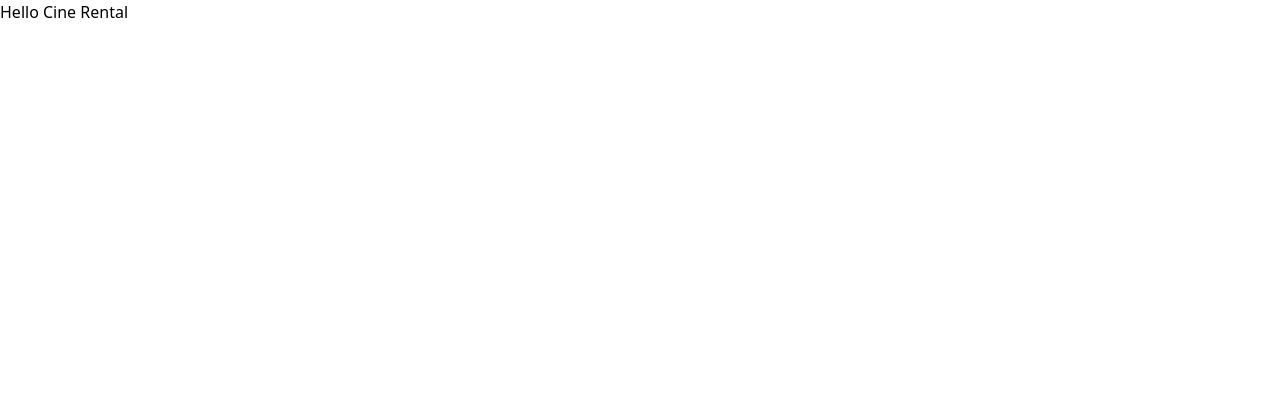
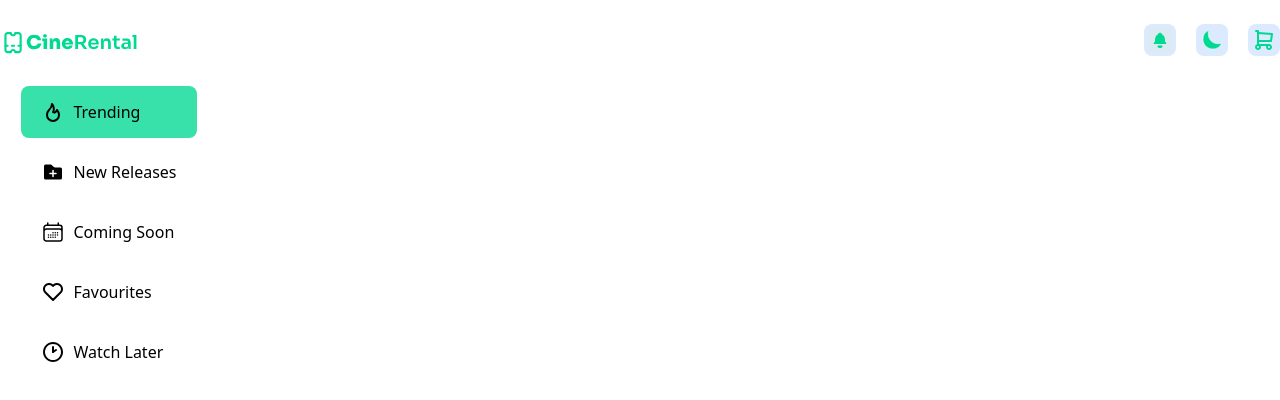
Before and after one commit to sejanmiah/CineRental-Application, a React (Vite) app: page / in a window 1280 px wide. Shown: the top 400 px of the page. Built offline with nearby package versions, Linux system fonts and the light colour scheme.

Commit message:
Header sidebar & Json data Ready

```diff
--- a/src/App.jsx
+++ b/src/App.jsx
@@ -1,9 +1,14 @@
 import React from 'react';
+import Header from './HEader';
+import Sidebar from './Sidebar';
 
 const App = () => {
   return (
     <div>
-      <h1>Hello Cine Rental</h1>
+      <Header></Header>
+      <div className='container grid lg:grid-cols-[218px_1fr] place-content-center place-items-center gap-[3.5rem]'>
+        <Sidebar></Sidebar>
+      </div>
     </div>
   );
 };
--- /dev/null
+++ b/src/Header.jsx
@@ -0,0 +1,51 @@
+import React from "react";
+import logo from "./assets/logo.svg";
+import ringIcon from "./assets/ring.svg";
+import moonIcon from "./assets/icons/moon.svg";
+import cartIcon from "./assets/shopping-cart.svg";
+
+const Header = () => {
+  return (
+    <header className="flex justify-center items-center">
+      <nav className="container flex items-center justify-between space-x-10 py-6">
+        <a href="/">
+          <img src={logo} width="139" height="26" alt="Cine Rental Logo" />
+        </a>
+
+        <ul className="flex items-center space-x-5">
+          <li>
+            <a
+              className="bg-blue-100 dark:bg-blue-900 rounded-lg p-1 inline-block"
+              href="#"
+            >
+              <img src={ringIcon} width="24" height="24" alt="Notifications" />
+            </a>
+          </li>
+          <li>
+            <a
+              className="bg-blue-100 dark:bg-blue-900 rounded-lg p-1 inline-block"
+              href="#"
+            >
+              <img
+                src={moonIcon}
+                width="24"
+                height="24"
+                alt="Toggle Dark Mode"
+              />
+            </a>
+          </li>
+          <li>
+            <a
+              className="bg-blue-100 dark:bg-blue-900 rounded-lg p-1 inline-block"
+              href="#"
+            >
+              <img src={cartIcon} width="24" height="24" alt="Shopping Cart" />
+            </a>
+          </li>
+        </ul>
+      </nav>
+    </header>
+  );
+};
+
+export default Header;
--- /dev/null
+++ b/src/Sidebar.jsx
@@ -0,0 +1,77 @@
+import React from "react";
+import trendingIcon from "./assets/icons/trending.svg";
+import newReleaseIcon from "./assets/icons/newRelease.svg";
+import comingSoonIcon from "./assets/icons/commingSoon.svg";
+import favouriteIcon from "./assets/icons/favourite.svg";
+import watchLaterIcon from "./assets/icons/watchLater.svg";
+
+const Sidebar = () => {
+  return (
+    <aside>
+      <ul className="space-y-2">
+        <li>
+          <a
+            className="flex items-center space-x-2 px-5 py-3.5 rounded-lg bg-primary text-black bg-[#39e1aa]"
+            href="#"
+          >
+            <img src={trendingIcon} width="24" height="24" alt="Trending" />
+            <span>Trending</span>
+          </a>
+        </li>
+        <li>
+          <a
+            className="flex items-center space-x-2 px-5 py-3.5 rounded-lg"
+            href="#"
+          >
+            <img
+              src={newReleaseIcon}
+              width="24"
+              height="24"
+              alt="New Releases"
+            />
+            <span>New Releases</span>
+          </a>
+        </li>
+        <li>
+          <a
+            className="flex items-center space-x-2 px-5 py-3.5 rounded-lg"
+            href="#"
+          >
+            <img
+              src={comingSoonIcon}
+              width="24"
+              height="24"
+              alt="Coming Soon"
+            />
+            <span>Coming Soon</span>
+          </a>
+        </li>
+        <li>
+          <a
+            className="flex items-center space-x-2 px-5 py-3.5 rounded-lg"
+            href="#"
+          >
+            <img src={favouriteIcon} width="24" height="24" alt="Favourites" />
+            <span>Favourites</span>
+          </a>
+        </li>
+        <li>
+          <a
+            className="flex items-center space-x-2 px-5 py-3.5 rounded-lg"
+            href="#"
+          >
+            <img
+              src={watchLaterIcon}
+              width="24"
+              height="24"
+              alt="Watch Later"
+            />
+            <span>Watch Later</span>
+          </a>
+        </li>
+      </ul>
+    </aside>
+  );
+};
+
+export default Sidebar;
--- /dev/null
+++ b/src/data/movies.js
@@ -0,0 +1,53 @@
+const data = [
+    {
+        "id": crypto.randomUUID(),
+        "cover": "once-in-ho.jpg",
+        "title": "Once Upon a Time... in Hollywood",
+        "description": "A faded television actor and his stunt double strive to achieve fame and success in the film industry during the final years of Hollywood's Golden Age in 1969 Los Angeles.",
+        "genre": "Comedy/Drama",
+        "rating": 5,
+        "price": 140
+    },
+    {
+        "id": crypto.randomUUID(),
+        "cover": "marriage-strory.jpg",
+        "title": "Marriage Story",
+        "description": "Noah Baumbach's incisive and compassionate look at a marriage breaking up and a family staying together.",
+        "genre": "Comedy/Drama",
+        "rating": 3,
+        "price": 90
+    },
+    {
+        "id": crypto.randomUUID(),
+        "cover": "pain-and-gain.jpg",
+        "title": "Pain & Gain",
+        "description": "A trio of bodybuilders in Florida get caught up in an extortion ring and a kidnapping scheme that goes terribly wrong.",
+        "genre": "Action/Comedy/Crime/Drama",
+        "rating": 4,
+        "price": 100
+    },
+    {
+        "id": crypto.randomUUID(),
+        "cover": "parasite.jpg",
+        "title": "Parasite",
+        "description": "All unemployed, Ki-taek and his family take peculiar interest in the wealthy and glamorous Parks, as they ingratiate themselves into their lives and get entangled in an unexpected incident.",
+        "genre": "Comedy, Drama, Thriller",
+        "rating": 4,
+        "price": 250
+    },
+    {
+        "id": crypto.randomUUID(),
+        "cover": "iron-man.png",
+        "title": "Iron Man",
+        "description": "When Branch’s brother, Floyd, is kidnapped for his musical talents by a pair of nefarious pop-star villains, Branch and Poppy embark on a harrowing and emotional journey to reunite the other brothers and rescue Floyd from a fate even worse than pop-culture obscurity.",
+        "genre": "Action/Adventure/Sci-fi",
+        "rating": 5,
+        "price": 100
+    }
+]
+
+function getAllMovies() {
+    return data;
+}
+
+export { getAllMovies };
```
